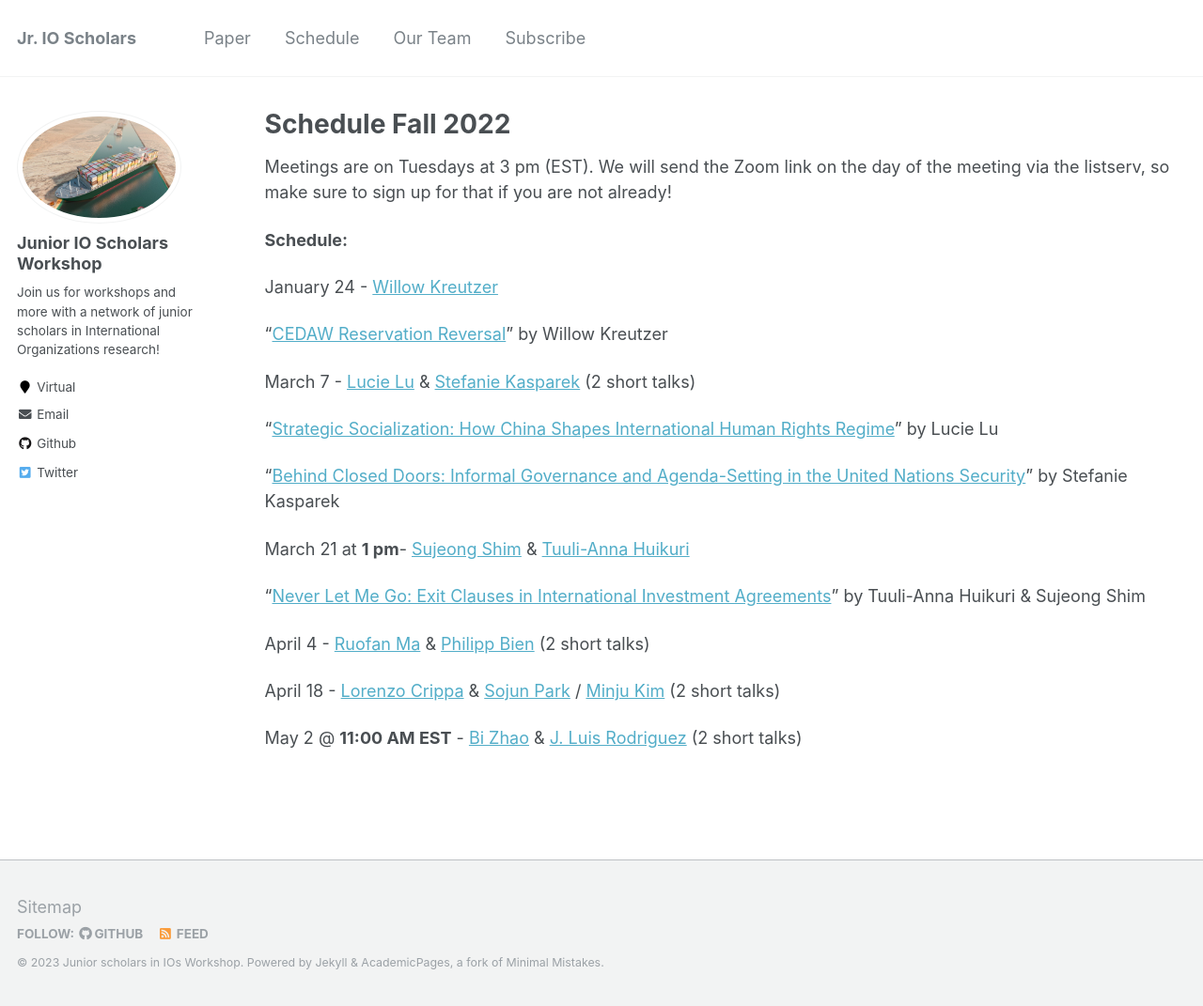
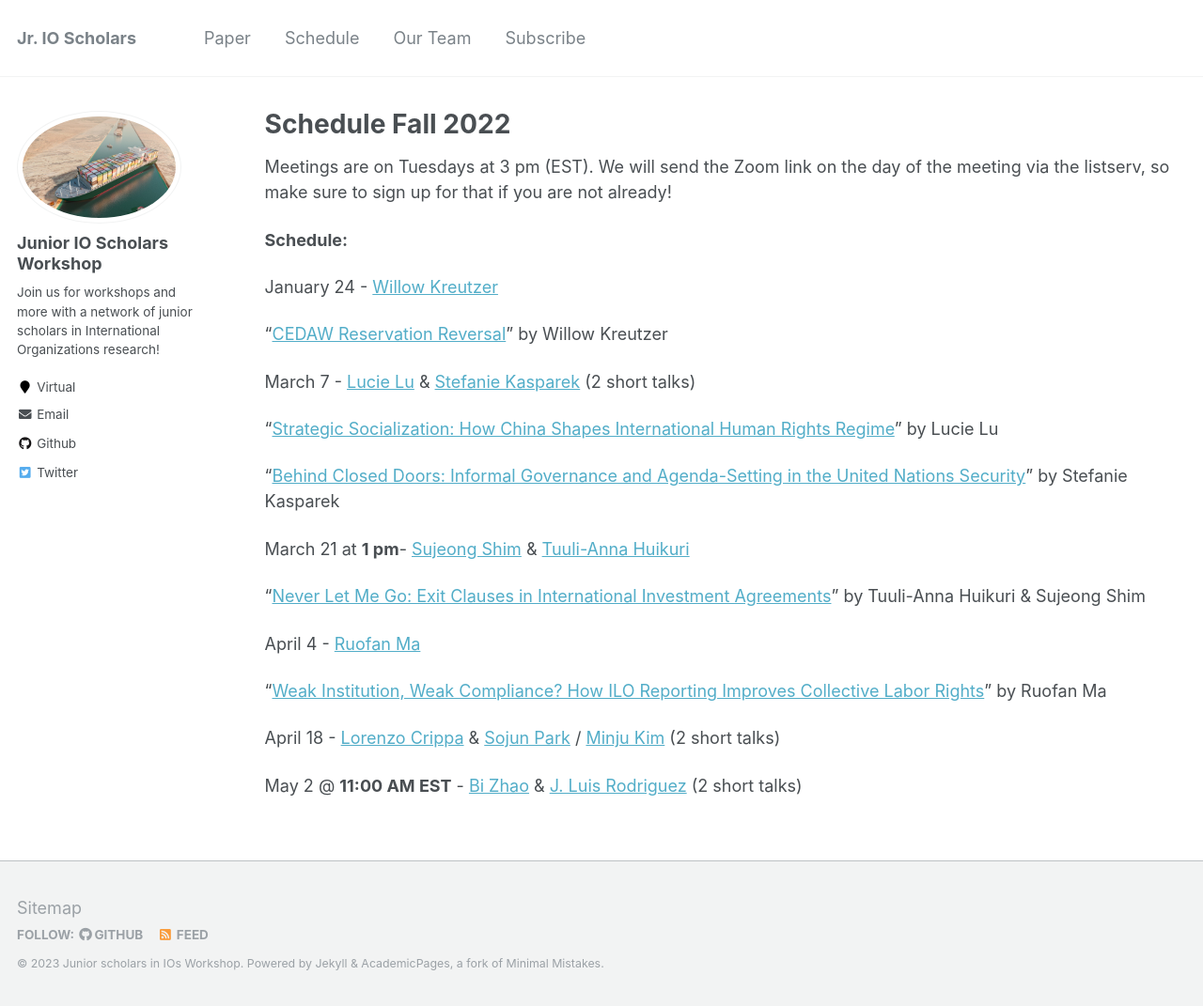
Before and after one commit to IO-workshop/IO-workshop.github.io, a Jekyll site: the page built from _pages/schedule.md, in a window 1280 px wide and 1071 px high. Shown: the whole window at 94% size. Built offline with Jekyll 4.4.1, drawn with Linux system fonts in a browser that asks for light colours.

Commit message:
update schedule + add file

```diff
--- a/_pages/schedule.md
+++ b/_pages/schedule.md
@@ -26,7 +26,10 @@ March 21 at **1 pm**- [Sujeong Shim](https://www.sujeongshim.com/)  & [Tuuli-Ann
 "[Never Let Me Go: Exit Clauses in International Investment Agreements](https://io-workshop.github.io/files/HuikuriShim_Exit Clauses_20230103.pdf)" by Tuuli-Anna Huikuri & Sujeong Shim
 &nbsp;
 
-April 4 - [Ruofan Ma](https://twitter.com/ruofan_ma) & [Philipp Bien](https://www.polver.uni-konstanz.de/en/malang0/) (2 short talks)
+April 4 - [Ruofan Ma](https://twitter.com/ruofan_ma)
+
+"[Weak Institution, Weak Compliance? How ILO Reporting Improves Collective Labor Rights](https://io-workshop.github.io/files/JuniorIO_draft.pdf)" by Ruofan Ma
+&nbsp;
 
 April 18 - [Lorenzo Crippa](https://lorenzo-crippa.github.io/) & [Sojun Park](https://sites.google.com/view/sojunp/home) / [Minju Kim](https://www.maxwell.syr.edu/directory/minju-kim) (2 short talks)
 
```
Also changed, not shown: 1 other file.
